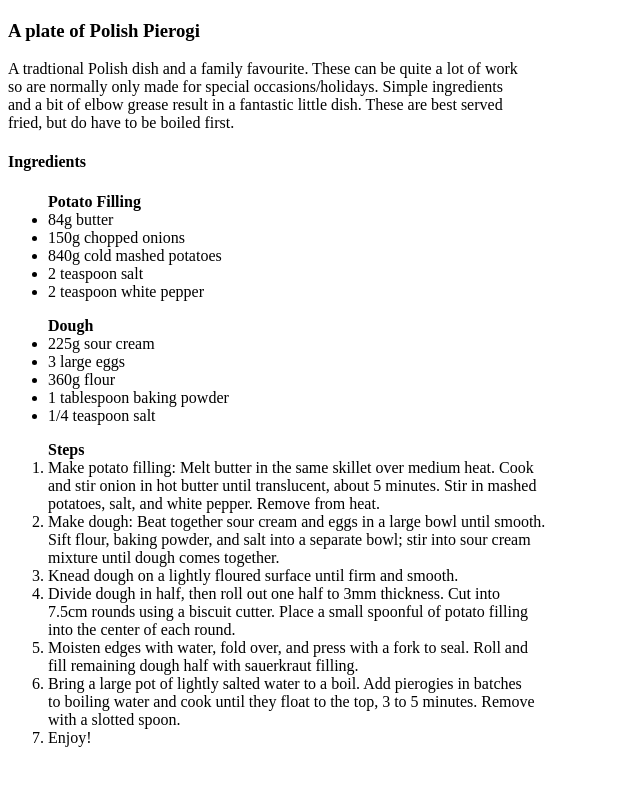
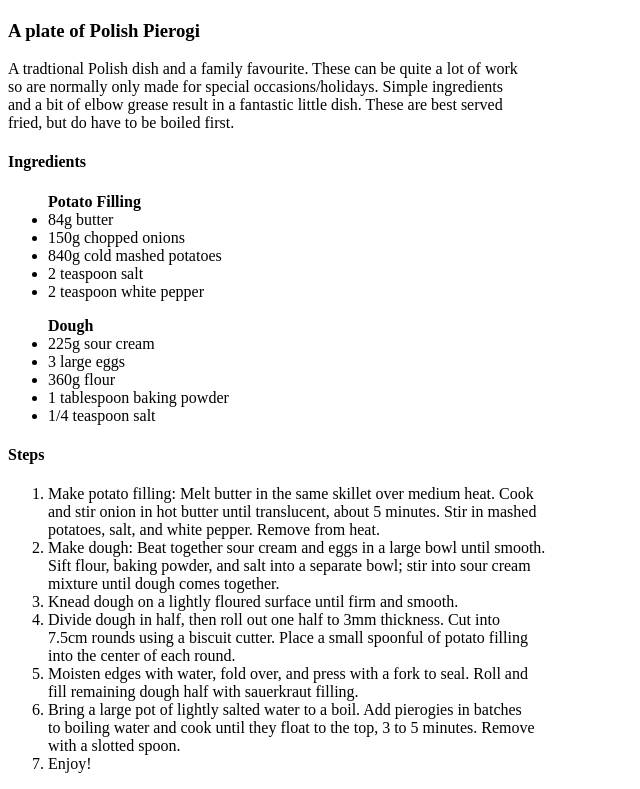
Before and after one commit to TurboMisterTwo/odin-recipes, a plain HTML site: page recipes/pierogi.html in a window 1280 px wide. Shown: the part 430-1219 px from the top of the page, without its empty margins (0-640 px from the left). Before the commit the page ends 1193 px from the top, so only its background shows below. Drawn offline with Linux system fonts and the light colour scheme.

Commit message:
Change layout of steps heading

```diff
--- a/recipes/pierogi.html
+++ b/recipes/pierogi.html
@@ -30,8 +30,9 @@
                 <li>1 tablespoon baking powder</li>
                 <li>1/4 teaspoon salt</li>
             </ul>
+                <h4>Steps</h4>
+            <ol>
 
-            <ol><b>Steps</b>
                 <li>Make potato filling: Melt butter in the same skillet over medium heat. Cook<br> and stir onion in hot butter until translucent, about 5 minutes. Stir in mashed<br> potatoes, salt, and white pepper. Remove from heat.</li>
                 <li>Make dough: Beat together sour cream and eggs in a large bowl until smooth.<br> Sift flour, baking powder, and salt into a separate bowl; stir into sour cream<br> mixture until dough comes together.</li>
                 <li>Knead dough on a lightly floured surface until firm and smooth.</li>
```
